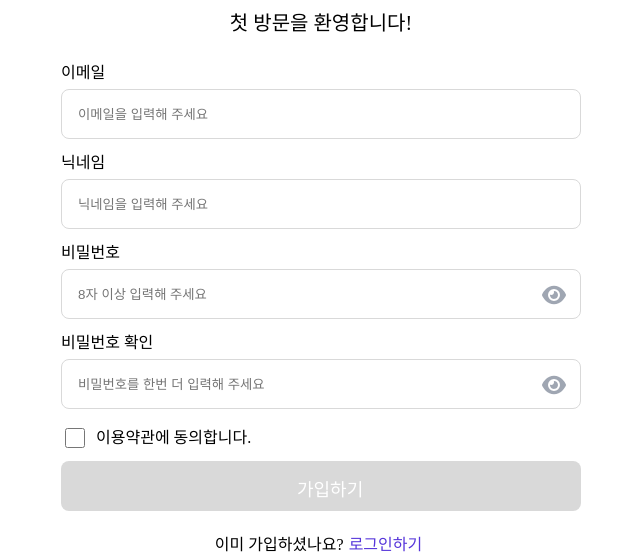
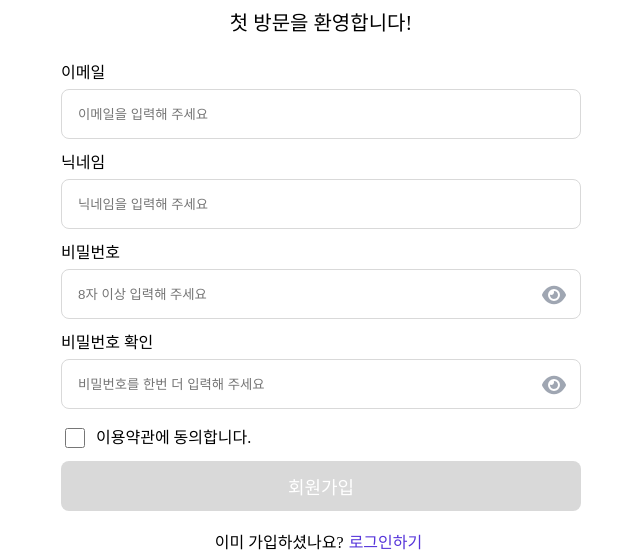
Before and after one commit to thgus5335/DoThisDoThat, a Next.js app: page /SignUp in a window 1280 px wide. Shown: the part 336-891 px from the top of the page, without its empty margins (319-959 px from the left). Built offline with nearby package versions, Linux system fonts and the light colour scheme.

Commit message:
feat: SignUp 버튼 컴포넌트 사용

```diff
--- a/src/pages/SignUp/SignUp.module.scss
+++ b/src/pages/SignUp/SignUp.module.scss
@@ -85,6 +85,7 @@
 }
 
 .question {
+  margin-top: 24px;
   text-align: center;
   @include text-m(400);
 }
--- a/src/pages/SignUp/index.tsx
+++ b/src/pages/SignUp/index.tsx
@@ -2,6 +2,7 @@ import Input from '@/src/components/common/Input';
 import styles from './SignUp.module.scss';
 import React, { useState, useEffect, FormEvent } from 'react';
 import { registerUser } from '@/src/apis/authService';
+import BaseButton from '@/src/components/common/Button/BaseButton';
 
 interface FormData {
   email: string;
@@ -95,7 +96,7 @@ export default function SignUp() {
     return '';
   };
 
-  const handleSubmit = async (e: React.FormEvent<HTMLFormElement>) => {
+  const handleFormSubmit = async (e: React.FormEvent<HTMLFormElement>) => {
     e.preventDefault();
     if (isSubmitEnabled) {
       // 서버에 데이터 전송 로직
@@ -108,6 +109,11 @@ export default function SignUp() {
         console.error('Registration failed', error);
       }
     }
+  };
+
+  const handleButtonClick = (e: React.MouseEvent<HTMLButtonElement>) => {
+    e.preventDefault();
+    handleFormSubmit(new Event('submit') as unknown as React.FormEvent<HTMLFormElement>); // 직접적인 제출 함수 호출을 피함
   };
 
   const goToHome = () => {
@@ -126,7 +132,7 @@ export default function SignUp() {
           <img src="./Taskify.svg" alt="로고명" className={styles.logoName} onClick={goToHome} />
         </div>
         <div className={styles.welcomeMessage}>첫 방문을 환영합니다!</div>
-        <form className={styles.inputContainer} onSubmit={handleSubmit}>
+        <form className={styles.inputContainer} onSubmit={handleFormSubmit}>
           <div className={styles.title}>이메일</div>
           <Input
             type="email"
@@ -171,9 +177,9 @@ export default function SignUp() {
             <input type="checkbox" className={styles.agreeCheck} onChange={() => setCheckboxAgreed(!checkboxAgreed)} />
             <div className={styles.agreeMessage}>이용약관에 동의합니다.</div>
           </div>
-          <button className={`${isSubmitEnabled ? styles.buttonEnabled : styles.button}`} disabled={!isSubmitEnabled}>
-            가입하기
-          </button>
+          <BaseButton size="large" isDisabled={!isSubmitEnabled} onClick={handleButtonClick}>
+            회원가입
+          </BaseButton>
           <div className={styles.goToLogin}>
             <div className={styles.question}>
               이미 가입하셨나요?
```
Also changed, not shown: src/pages/Login/index.tsx (+0 -14 lines).
